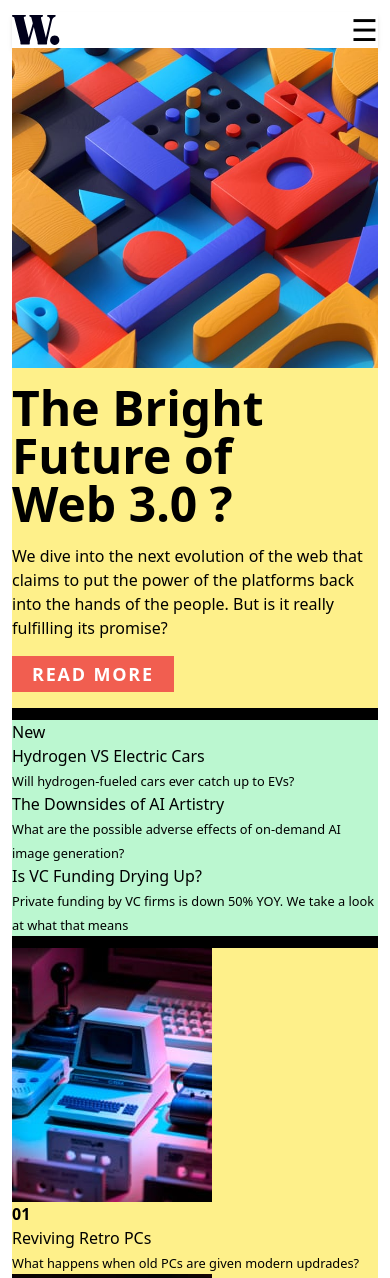
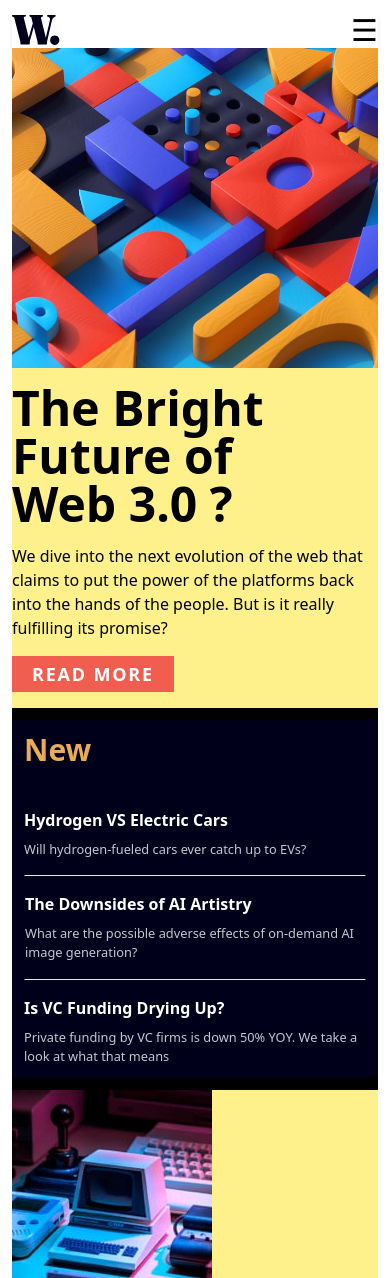
Before and after one commit to Khalid-Graine/News-homepage, a Vue app: page / in a window 390 px wide. Shown: the top 1278 px of the page. Built offline with nearby package versions, Linux system fonts and the light colour scheme.

Commit message:
Design the middle section and implement responsive layout

```diff
--- a/src/App.vue
+++ b/src/App.vue
@@ -38,33 +38,38 @@
 
     <!-- page -->
     <div class="grid md:grid-cols-3 gap-3  bg-black">
+      <!-- top part -->
       <div class="bg-yellow-200  md:col-span-2 grid grid-cols-2 gap-4 pb-4">
+
         <div class="col-span-2">
           <img class="hidden md:flex" src="./assets/images/image-web-3-desktop.jpg" alt="">
           <img class="md:hidden" src="./assets/images/image-web-3-mobile.jpg" alt="">
         </div>
+
         <div class="col-span-2 md:col-span-1 w-10/12 md:w-full">
           <h1 class="text-5xl font-bold">The Bright Future of Web 3.0 ?</h1>
         </div>
+
         <div class="col-span-2 md:col-span-1">
           <p> We dive into the next evolution of the web that claims to put the power of the platforms back into the hands of the people. But is it really fulfilling its promise?</p>
           <button class="mt-4 bg-xred text-white uppercase font-semibold text-lg py-1 px-5  tracking-widest">read more</button>
         </div>
       </div>
 
-
-      <div class="bg-green-200 md:col-span-1">
-        <h2>New</h2>
-        <ul>
-          <li>
+     <!-- middle part -->
+      <div class="bg-xdarkblue md:col-span-1 flex flex-col p-3">
+        <h2 class="mb-10 text-xorange font-bold text-3xl">New</h2>
+        <ul class="h-full flex flex-col gap-4 justify-between">
+          <li class="list">
             <h3>Hydrogen VS Electric Cars</h3>
           <small>Will hydrogen-fueled cars ever catch up to EVs?</small>
           </li>
-          <li>
+          <li class="list">
             <h3>The Downsides of AI Artistry</h3>
           <small>What are the possible adverse effects of on-demand AI image generation?</small>
           </li>
-          <li>
+
+          <li class="list">
             <h3>Is VC Funding Drying Up?</h3>
           <small>Private funding by VC firms is down 50% YOY. We take a look at what that means</small>
           </li>
@@ -72,6 +77,8 @@
 
 
       </div>
+
+      <!-- bottom part -->
       <div class="bg-yellow-200 md:col-span-3">
         <div>
           <img src="./assets/images/image-retro-pcs.jpg" alt="">
@@ -111,3 +118,28 @@ function triggerMenu() {
   showMenu.value = !showMenu.value;
 }
 </script>
+
+
+<style>
+.linkeffect {
+  @apply cursor-pointer hover:text-xred;
+}
+
+.borderr {
+  @apply border border-green-500
+}
+.list {
+  @apply flex flex-col gap-2
+}
+
+.list h3 {
+  @apply text-white font-semibold
+}
+.list small {
+  @apply text-xgrayishblue
+}
+
+ul .list:nth-child(2) {
+  @apply border border-x-transparent py-4
+}
+</style>
--- a/src/assets/main.css
+++ b/src/assets/main.css
@@ -8,10 +8,3 @@
 body {
   overflow-x: hidden;
 }
-
-
-
-
-.linkeffect {
-  @apply cursor-pointer hover:text-xred;
-}
```
